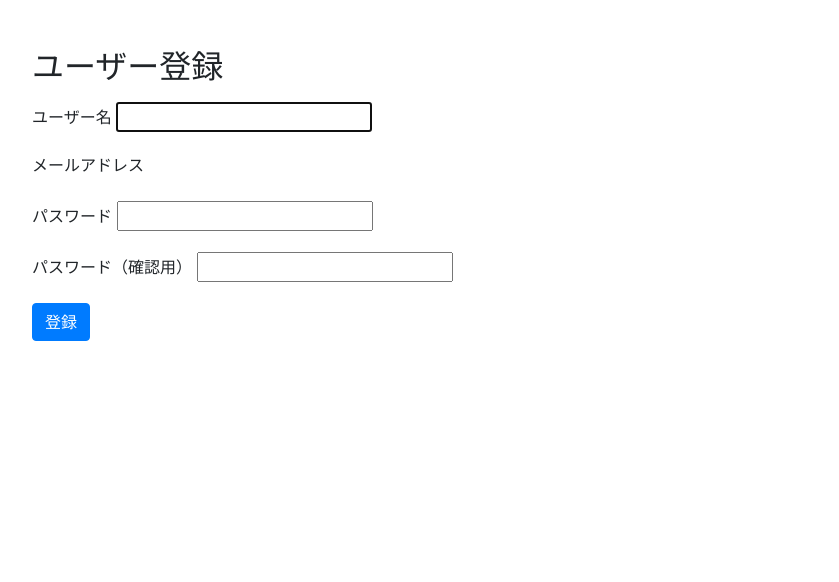
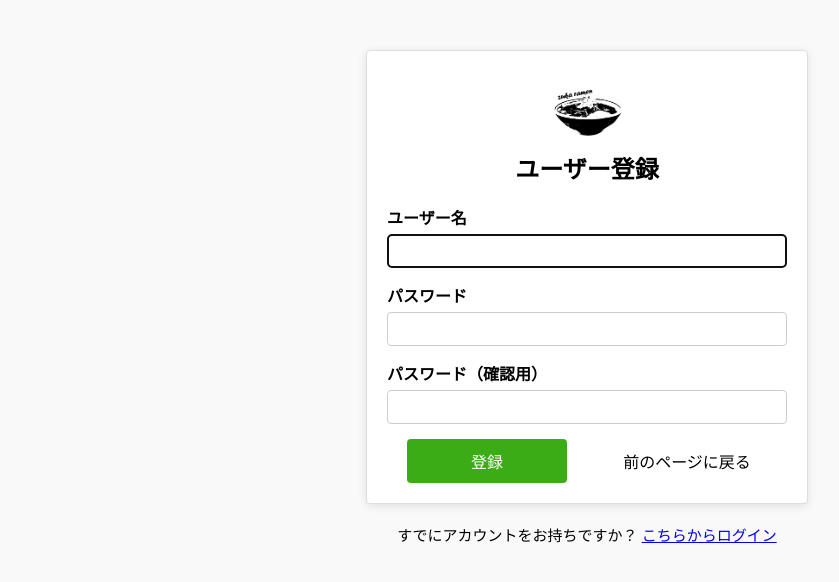
Before and after one commit to zuka121/ramen-blog, a Django app: page /signup/ in a window 1280 px wide. Shown: the top 582 px of the page, without its empty margins (53-892 px from the left). Run offline with Django 5.2, Linux system fonts and the light colour scheme; some libraries are stand-ins or nearby versions.

Commit message:
login pages custumaize

```diff
--- /dev/null
+++ b/mypage/static/mypage/css/signup.css
@@ -0,0 +1,95 @@
+/* signup.css */
+
+
+
+body {
+    font-family: Arial, sans-serif;
+    background-color: #f9f9f9;
+    margin: 0;
+    padding: 0;
+}
+
+.signup-container {
+    width: 400px;
+    margin: 50px auto 20px auto;
+    padding: 20px;
+    background-color: #fff;
+    border: 1px solid #ddd;
+    border-radius: 4px;
+    box-shadow: 0 2px 10px rgba(0, 0, 0, 0.1);
+}
+
+.signup-container img{
+    width: 100px;
+}
+
+.container1{
+    display: flex;
+}
+
+h2 {
+    margin-bottom: 20px;
+    margin-top: 0px;
+    text-align: center;
+}
+
+p{
+    font-size: 15px;
+    text-align: center;
+}
+
+.form-group {
+    margin-bottom: 15px;
+}
+
+label {
+    display: block;
+    margin-bottom: 5px;
+    font-weight: bold;
+}
+
+input {
+    width: 100%;
+    padding: 8px;
+    font-size: 14px;
+    border: 1px solid #ccc;
+    border-radius: 4px;
+    box-sizing: border-box;
+}
+
+button {
+    width: 40%;
+    padding: 10px 20px 10px 20px;
+    margin: 0% 5%;
+    background-color: rgb(60, 172, 22);
+    color: white;
+    border: none;
+    border-radius: 4px;
+    cursor: pointer;
+    font-size: 16px;
+}
+
+button:hover {
+    background-color: #218838;
+}
+
+.error {
+    color: red;
+    font-size: 12px;
+    margin-top: 5px;
+}
+
+.center{
+    text-align: center;
+    margin: 0px;
+    padding: 0px;
+}
+
+.back-button{
+    margin: 10px auto;
+    cursor: pointer;
+}
+
+.back-button:hover{
+    color: #218838;
+}
--- a/mypage/templates/base.html
+++ b/mypage/templates/base.html
@@ -90,7 +90,9 @@
                     <li class="menu-item"><a href="{% url 'tyugoku' %}">中国</a></li>
                     <li class="menu-item"><a href="{% url 'shikoku' %}">四国</a></li>
                     <li class="menu-item"><a href="{% url 'kyusyu' %}">九州</a></li>
+                    <li class="menu-item"><a href="{% url 'login' %}">ログイン</a></li>
                     <li class="menu-item"><a href="{% url 'profile' %}">プロフィール</a></li>
+
                 </ul>
             </nav>
         </div>
--- a/mypage/templates/registration/signup.html
+++ b/mypage/templates/registration/signup.html
@@ -1,30 +1,24 @@
-<!-- templates/registration/signup.html -->
 <!DOCTYPE html>
 <html lang="ja">
+    {% load static %}
 <head>
     <meta charset="UTF-8">
     <meta name="viewport" content="width=device-width, initial-scale=1.0">
-    <title>サインアップ</title>
-    <link rel="stylesheet" href="https://stackpath.bootstrapcdn.com/bootstrap/4.5.2/css/bootstrap.min.css">
+    <title>ユーザー登録</title>
+    <link rel="stylesheet" href="{% static 'mypage/css/signup.css' %}">
 </head>
 <body>
-    <div class="container">
-        <h2 class="mt-5">ユーザー登録</h2>
-        <form method="post" class="mt-3">
+    <div class="signup-container">
+        <div class="center"><a href="{% url 'home' %}"><img src="{% static 'mypage/logo.png' %}" alt="ロゴ" class="menu-logo"></a></div>
+        <h2>ユーザー登録</h2>
+        <form method="post">
             {% csrf_token %}
+
             <div class="form-group">
                 <label for="id_username">ユーザー名</label>
                 {{ form.username }}
                 {% if form.username.errors %}
-                    <div class="alert alert-danger">{{ form.username.errors }}</div>
-                {% endif %}
-            </div>
-
-            <div class="form-group">
-                <label for="id_email">メールアドレス</label>
-                {{ form.email }}
-                {% if form.email.errors %}
-                    <div class="alert alert-danger">{{ form.email.errors }}</div>
+                    <div class="error">{{ form.username.errors }}</div>
                 {% endif %}
             </div>
 
@@ -32,7 +26,7 @@
                 <label for="id_password1">パスワード</label>
                 {{ form.password1 }}
                 {% if form.password1.errors %}
-                    <div class="alert alert-danger">{{ form.password1.errors }}</div>
+                    <div class="error">{{ form.password1.errors }}</div>
                 {% endif %}
             </div>
 
@@ -40,12 +34,21 @@
                 <label for="id_password2">パスワード（確認用）</label>
                 {{ form.password2 }}
                 {% if form.password2.errors %}
-                    <div class="alert alert-danger">{{ form.password2.errors }}</div>
+                    <div class="error">{{ form.password2.errors }}</div>
                 {% endif %}
             </div>
 
-            <button type="submit" class="btn btn-primary">登録</button>
+            <div class="container1">
+            <button type="submit">登録</button>
+            <!-- 前のページに戻るボタン -->
+            <div onclick="history.back()" class="back-button">前のページに戻る</div>
+            </div>
         </form>
+
     </div>
+    <div class="center">
+        <p>すでにアカウントをお持ちですか？ <a href="{% url 'login' %}">こちらからログイン</a></p>
+    </div>
+
 </body>
 </html>
--- a/mypage/views.py
+++ b/mypage/views.py
@@ -4,6 +4,7 @@ from .forms import CommentForm
 
 from .forms import SignUpForm
 from django.contrib.auth import login
+from django.contrib.auth.views import LoginView
 
 def home(request):
     return render(request, 'home.html')
@@ -72,7 +73,18 @@ def signup(request):
         if form.is_valid():
             user = form.save()
             login(request, user)  # 登録後すぐにログインさせる場合
-            return redirect('comment_list')  # 成功後のリダイレクト先
+            return redirect('home')  # 成功後のリダイレクト先
     else:
         form = SignUpForm()
     return render(request, 'registration/signup.html', {'form': form})
+
+
+class CustomLoginView(LoginView):
+    template_name = 'registration/login.html'
+
+    # フォームが無効な場合の処理
+    def form_invalid(self, form):
+        # 独自のエラーメッセージを追加
+        form.errors.clear()
+        form.add_error(None, "ユーザー名またはパスワードが正しくありません　　もう一度入力してください")
+        return super().form_invalid(form)
--- a/ramen_page/settings.py
+++ b/ramen_page/settings.py
@@ -130,5 +130,5 @@ STATICFILES_DIRS = [
 ]
 
 LOGIN_URL = '/login/'
-LOGIN_REDIRECT_URL = '/comments/'
-LOGOUT_REDIRECT_URL = '/comments/'
+LOGIN_REDIRECT_URL = 'home'
+LOGOUT_REDIRECT_URL = 'home'
--- a/ramen_page/urls.py
+++ b/ramen_page/urls.py
@@ -20,6 +20,7 @@ from mypage import views
 
 from django.contrib.auth import views as auth_views
 
+
 urlpatterns = [
     path('admin/', admin.site.urls),
     path('', views.home, name='home'),
@@ -37,7 +38,8 @@ urlpatterns = [
 
 
     path('comments/', views.comment_list, name='comment_list'),
-    path('login/', auth_views.LoginView.as_view(), name='login'),
+    path('login/', views.CustomLoginView.as_view(), name='login'),
     path('logout/', auth_views.LogoutView.as_view(), name='logout'),
     path('signup/', views.signup, name='signup'),
+
 ]
```
Also changed, not shown: mypage/static/mypage/css/login.css (added, +108 -0 lines), mypage/templates/registration/login.html (+48 -8 lines), db.sqlite3.
